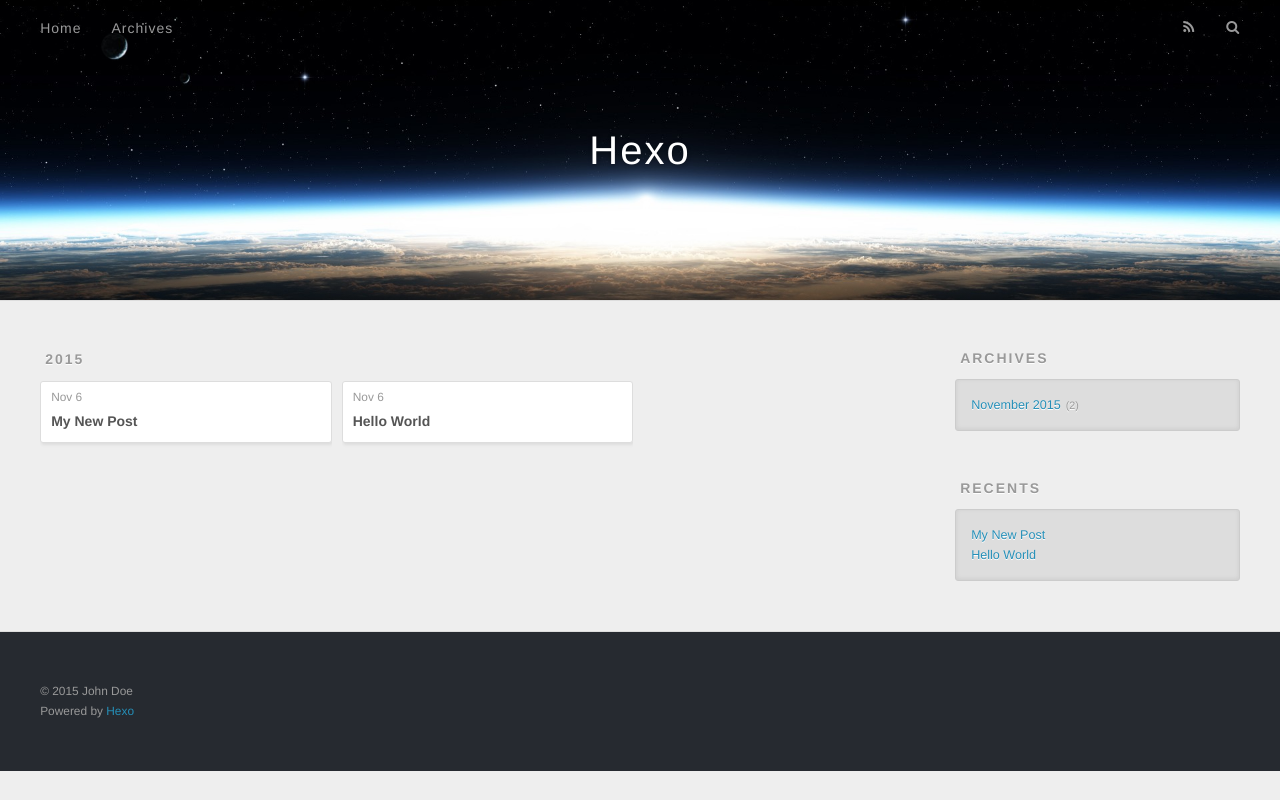
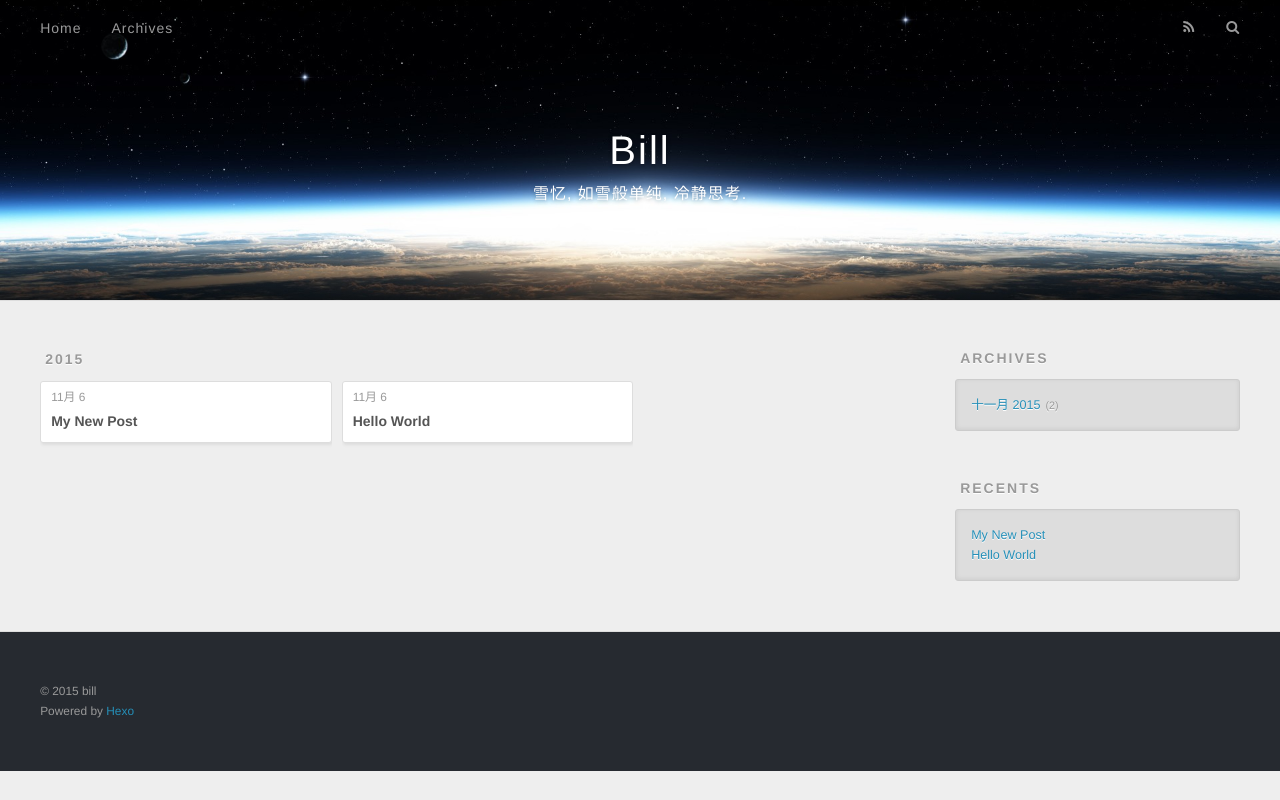
Before and after one commit to billhello/billhello.github.io, a plain HTML site: page archives/2015/11/index.html in a window 1280 px wide. Drawn offline with nearby package versions, Linux system fonts and the light colour scheme.

Commit message:
Site updated: 2015-11-06 15:46:52

```diff
--- a/archives/2015/11/index.html
+++ b/archives/2015/11/index.html
@@ -3,19 +3,19 @@
 <head>
   <meta charset="utf-8">
 
-  <title>Archives: 2015/11 | Hexo</title>
+  <title>Archives: 2015/11 | Bill</title>
   <meta name="viewport" content="width=device-width, initial-scale=1, maximum-scale=1">
   <meta name="description">
 <meta property="og:type" content="website">
-<meta property="og:title" content="Hexo">
+<meta property="og:title" content="Bill">
 <meta property="og:url" content="http://yoursite.com/archives/2015/11/index.html">
-<meta property="og:site_name" content="Hexo">
+<meta property="og:site_name" content="Bill">
 <meta property="og:description">
 <meta name="twitter:card" content="summary">
-<meta name="twitter:title" content="Hexo">
+<meta name="twitter:title" content="Bill">
 <meta name="twitter:description">
 
-    <link rel="alternative" href="/atom.xml" title="Hexo" type="application/atom+xml">
+    <link rel="alternative" href="/atom.xml" title="Bill" type="application/atom+xml">
 
 
     <link rel="icon" href="/favicon.png">
@@ -33,8 +33,12 @@
   <div id="header-outer" class="outer">
     <div id="header-title" class="inner">
       <h1 id="logo-wrap">
-        <a href="/" id="logo">Hexo</a>
+        <a href="/" id="logo">Bill</a>
       </h1>
+
+        <h2 id="subtitle-wrap">
+          <a href="/" id="subtitle">雪忆, 如雪般单纯, 冷静思考.</a>
+        </h2>
 
     </div>
     <div id="header-inner" class="inner">
@@ -76,7 +80,7 @@
   <div class="archive-article-inner">
     <header class="archive-article-header">
       <a href="/2015/11/06/My-New-Post/" class="archive-article-date">
-  <time datetime="2015-11-06T07:37:47.000Z" itemprop="datePublished">Nov 6</time>
+  <time datetime="2015-11-06T07:37:47.000Z" itemprop="datePublished">11月 6</time>
 </a>
 
 
@@ -95,7 +99,7 @@
   <div class="archive-article-inner">
     <header class="archive-article-header">
       <a href="/2015/11/06/hello-world/" class="archive-article-date">
-  <time datetime="2015-11-06T07:36:07.000Z" itemprop="datePublished">Nov 6</time>
+  <time datetime="2015-11-06T07:36:07.000Z" itemprop="datePublished">11月 6</time>
 </a>
 
 
@@ -125,7 +129,7 @@
   <div class="widget-wrap">
     <h3 class="widget-title">Archives</h3>
     <div class="widget">
-      <ul class="archive-list"><li class="archive-list-item"><a class="archive-list-link" href="/archives/2015/11/">November 2015</a><span class="archive-list-count">2</span></li></ul>
+      <ul class="archive-list"><li class="archive-list-item"><a class="archive-list-link" href="/archives/2015/11/">十一月 2015</a><span class="archive-list-count">2</span></li></ul>
     </div>
   </div>
 
@@ -156,7 +160,7 @@
 
   <div class="outer">
     <div id="footer-info" class="inner">
-      &copy; 2015 John Doe<br>
+      &copy; 2015 bill<br>
       Powered by <a href="http://hexo.io/" target="_blank">Hexo</a>
     </div>
   </div>
```
Also changed, not shown: 2015/11/06/My-New-Post/index.html (+11 -7 lines), 2015/11/06/hello-world/index.html (+11 -7 lines), archives/2015/index.html (+14 -10 lines), archives/index.html (+14 -10 lines), index.html (+14 -10 lines).
